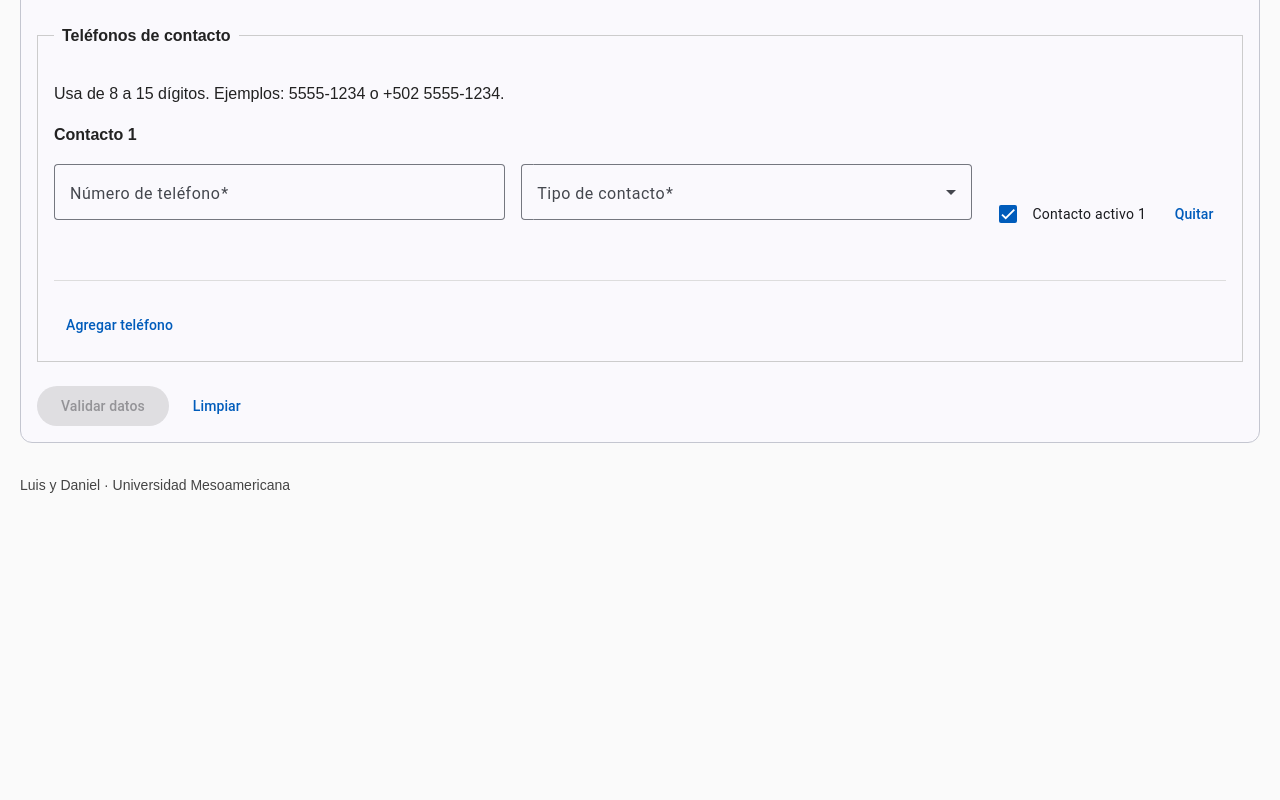
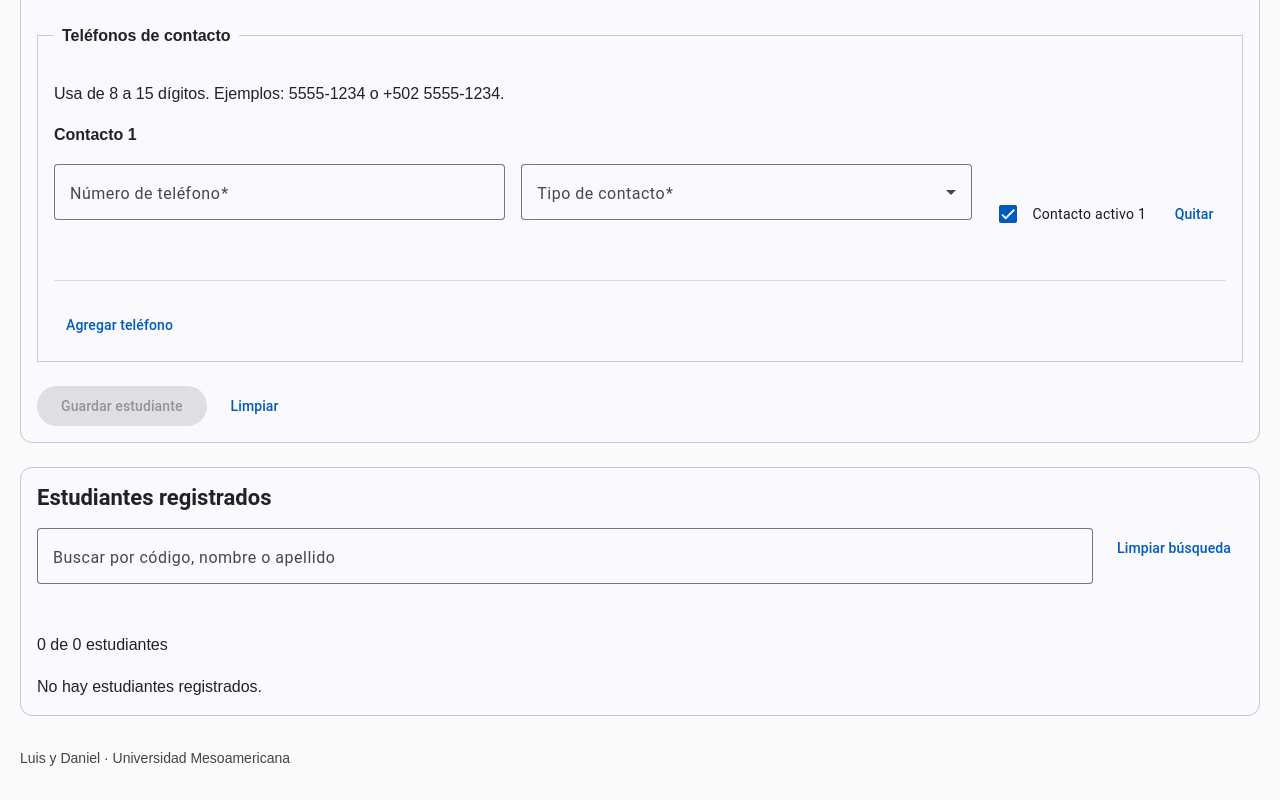
Before and after one commit to Luissss012/angular_proyecto_final_luis_daniel, an Angular app: page /estudiantes in a window 1280 px wide. Shown: the part 590-1390 px from the top of the page. Before the commit the page ends 1117 px from the top, so only its background shows below. Built offline with nearby package versions, Linux system fonts and the light colour scheme.

Commit message:
feat: guardar y buscar estudiantes

```diff
--- a/src/app/pages/estudiantes/estudiantes.css
+++ b/src/app/pages/estudiantes/estudiantes.css
@@ -75,3 +75,30 @@ legend {
 .telefono mat-form-field {
   margin-bottom: 24px;
 }
+
+.listado {
+  margin-top: 24px;
+}
+
+h2 {
+  margin: 0;
+  font-size: 22px;
+}
+
+.contenedor-tabla {
+  overflow-x: auto;
+}
+
+table {
+  width: 100%;
+}
+
+caption {
+  padding: 12px;
+  text-align: left;
+  font-weight: bold;
+}
+
+th, td {
+  padding: 12px;
+}
--- a/src/app/pages/estudiantes/estudiantes.html
+++ b/src/app/pages/estudiantes/estudiantes.html
@@ -16,7 +16,7 @@
     }
 
     <!-- Los controles HTML se conectan al FormGroup mediante formControlName. -->
-    <form [formGroup]="formulario" (ngSubmit)="validarFormulario()"
+    <form [formGroup]="formulario" (ngSubmit)="guardarEstudiante()"
       (input)="mensaje = ''" (change)="mensaje = ''" novalidate>
       <div class="campos">
         <mat-form-field appearance="outline">
@@ -106,7 +106,7 @@
       <div class="acciones">
         <button mat-flat-button type="submit"
           [disabled]="formulario.invalid || carreras.length === 0 || generos.length === 0 ||
-            (telefonos.length > 0 && tiposContacto.length === 0)">Validar datos</button>
+            (telefonos.length > 0 && tiposContacto.length === 0)">Guardar estudiante</button>
         <button mat-button type="button" (click)="limpiarFormulario()">Limpiar</button>
       </div>
     </form>
@@ -115,3 +115,60 @@
     }
   </mat-card-content>
 </mat-card>
+
+<mat-card appearance="outlined" class="listado">
+  <mat-card-header>
+    <mat-card-title><h2>Estudiantes registrados</h2></mat-card-title>
+  </mat-card-header>
+  <mat-card-content>
+    @if (errorListado) {
+      <div class="error-carga" role="alert">
+        <p>{{ errorListado }}</p>
+        <button mat-button type="button" (click)="cargarEstudiantes()">Reintentar listado</button>
+      </div>
+    } @else {
+      <div class="acciones">
+        <mat-form-field appearance="outline">
+          <mat-label>Buscar por código, nombre o apellido</mat-label>
+          <input matInput [formControl]="busqueda" type="search">
+        </mat-form-field>
+        <button mat-button type="button" (click)="busqueda.setValue('')">Limpiar búsqueda</button>
+      </div>
+      <p role="status">{{ estudiantesFiltrados.length }} de {{ estudiantes.length }} estudiantes</p>
+      @if (estudiantes.length === 0) {
+        <p>No hay estudiantes registrados.</p>
+      } @else if (estudiantesFiltrados.length === 0) {
+        <p>No se encontraron estudiantes con esa búsqueda.</p>
+      } @else {
+        <!-- La tabla puede desplazarse dentro de su contenedor en pantallas pequeñas. -->
+        <div class="contenedor-tabla" tabindex="0" role="region" aria-label="Listado de estudiantes">
+          <table mat-table [dataSource]="estudiantesFiltrados">
+            <caption>Datos de los estudiantes registrados</caption>
+            <ng-container matColumnDef="codigo">
+              <th mat-header-cell *matHeaderCellDef>Código</th>
+              <td mat-cell *matCellDef="let estudiante">{{ estudiante.codigo }}</td>
+            </ng-container>
+            <ng-container matColumnDef="nombres">
+              <th mat-header-cell *matHeaderCellDef>Nombres</th>
+              <td mat-cell *matCellDef="let estudiante">{{ estudiante.nombres }}</td>
+            </ng-container>
+            <ng-container matColumnDef="apellidos">
+              <th mat-header-cell *matHeaderCellDef>Apellidos</th>
+              <td mat-cell *matCellDef="let estudiante">{{ estudiante.apellidos }}</td>
+            </ng-container>
+            <ng-container matColumnDef="carrera">
+              <th mat-header-cell *matHeaderCellDef>Carrera</th>
+              <td mat-cell *matCellDef="let estudiante">{{ nombreCarrera(estudiante.carreraId) }}</td>
+            </ng-container>
+            <ng-container matColumnDef="correo">
+              <th mat-header-cell *matHeaderCellDef>Correo</th>
+              <td mat-cell *matCellDef="let estudiante">{{ estudiante.correo }}</td>
+            </ng-container>
+            <tr mat-header-row *matHeaderRowDef="columnas"></tr>
+            <tr mat-row *matRowDef="let fila; columns: columnas;"></tr>
+          </table>
+        </div>
+      }
+    }
+  </mat-card-content>
+</mat-card>
--- a/src/app/pages/estudiantes/estudiantes.ts
+++ b/src/app/pages/estudiantes/estudiantes.ts
@@ -6,20 +6,26 @@ import { MatCardModule } from '@angular/material/card';
 import { MatFormFieldModule } from '@angular/material/form-field';
 import { MatInputModule } from '@angular/material/input';
 import { MatSelectModule } from '@angular/material/select';
+import { MatTableModule } from '@angular/material/table';
+import { Estudiante } from '../../models/estudiante';
 import { OpcionCatalogo } from '../../models/opcion-catalogo';
 import { CatalogosService } from '../../services/catalogos.service';
 import { AlmacenamientoService } from '../../services/almacenamiento.service';
 import { fechaNacimientoValida, noSoloEspacios, numeroTelefonoValido } from '../../validators/estudiante.validators';
 
-/** Formulario de datos personales. El guardado se conecta en una entrega posterior. */
+/** Registro y búsqueda de estudiantes con persistencia mediante un servicio. */
 @Component({
   selector: 'app-estudiantes',
   imports: [ReactiveFormsModule, MatButtonModule, MatCardModule,
-    MatFormFieldModule, MatInputModule, MatSelectModule, MatCheckboxModule],
+    MatFormFieldModule, MatInputModule, MatSelectModule, MatCheckboxModule, MatTableModule],
   templateUrl: './estudiantes.html',
   styleUrl: './estudiantes.css',
 })
 export class Estudiantes implements OnInit {
+  estudiantes: Estudiante[] = [];
+  busqueda = new FormControl('', { nonNullable: true });
+  columnas = ['codigo', 'nombres', 'apellidos', 'carrera', 'correo'];
+  errorListado = '';
   carreras: OpcionCatalogo[] = [];
   generos: OpcionCatalogo[] = [];
   tiposContacto: OpcionCatalogo[] = [];
@@ -70,6 +76,7 @@ export class Estudiantes implements OnInit {
       }
     });
     this.cargarCatalogos();
+    this.cargarEstudiantes();
   }
 
   // Devuelve el arreglo para recorrerlo en HTML y modificar sus filas.
@@ -114,7 +121,29 @@ export class Estudiantes implements OnInit {
     });
   }
 
-  validarFormulario(): void {
+  cargarEstudiantes(): void {
+    this.errorListado = '';
+    try {
+      this.estudiantes = this.almacenamiento.obtenerEstudiantes();
+    } catch (error) {
+      this.errorListado = error instanceof Error ? error.message : 'No se pudo cargar el listado.';
+    }
+  }
+
+  // La búsqueda no modifica los registros: devuelve solo las coincidencias.
+  get estudiantesFiltrados(): Estudiante[] {
+    const texto = this.busqueda.value.trim().toLowerCase();
+    return this.estudiantes.filter(estudiante =>
+      estudiante.codigo.toLowerCase().includes(texto) ||
+      (estudiante.nombres + ' ' + estudiante.apellidos).toLowerCase().includes(texto));
+  }
+
+  nombreCarrera(carreraId: string): string {
+    const carrera = this.carreras.find(opcion => opcion.id === carreraId);
+    return carrera ? carrera.nombre : carreraId;
+  }
+
+  guardarEstudiante(): void {
     this.mensaje = '';
     // Reconsulta el código por si el almacenamiento cambió desde la última revisión.
     this.formulario.controls.codigo.updateValueAndValidity();
@@ -123,7 +152,39 @@ export class Estudiantes implements OnInit {
         (this.telefonos.length > 0 && this.tiposContacto.length === 0)) {
       return;
     }
-    this.mensaje = 'Los datos del estudiante son válidos. Esta prueba no guarda el estudiante.';
+    const valores = this.formulario.getRawValue();
+    // Comprobar que las selecciones aún pertenecen a los catálogos cargados.
+    if (!this.carreras.some(carrera => carrera.id === valores.carreraId) ||
+        !this.generos.some(genero => genero.id === valores.genero) ||
+        valores.telefonos.some(telefono => !this.tiposContacto.some(tipo => tipo.id === telefono.tipo))) {
+      this.errorAlmacenamiento = 'Selecciona opciones válidas en carrera, género y tipos de contacto.';
+      return;
+    }
+    try {
+      const estudiante: Estudiante = {
+        // El id interno permanece independiente del código estudiantil visible.
+        id: crypto.randomUUID(),
+        codigo: valores.codigo.trim().toUpperCase(),
+        nombres: valores.nombres.trim(),
+        apellidos: valores.apellidos.trim(),
+        fechaNacimiento: valores.fechaNacimiento,
+        genero: valores.genero,
+        correo: valores.correo.trim(),
+        direccion: valores.direccion.trim(),
+        municipio: valores.municipio.trim(),
+        carreraId: valores.carreraId,
+        telefonos: valores.telefonos.map(telefono => ({
+          numero: telefono.numero.trim(), tipo: telefono.tipo, activo: telefono.activo,
+        })),
+      };
+      this.almacenamiento.agregarEstudiante(estudiante);
+      // Solo limpiar y mostrar éxito después de que el servicio termine de guardar.
+      this.limpiarFormulario();
+      this.cargarEstudiantes();
+      this.mensaje = 'Estudiante registrado correctamente.';
+    } catch (error) {
+      this.errorAlmacenamiento = error instanceof Error ? error.message : 'No se pudo guardar el estudiante.';
+    }
   }
 
   limpiarFormulario(): void {
--- a/src/app/services/almacenamiento.service.ts
+++ b/src/app/services/almacenamiento.service.ts
@@ -21,6 +21,14 @@ export class AlmacenamientoService {
 
   obtenerInscripciones(): Inscripcion[] {
     return this.leerDatos().inscripciones;
+  }
+
+  agregarEstudiante(estudiante: Estudiante): void {
+    // Leer el estado actual evita reemplazar registros con una lista desactualizada.
+    const datos = this.leerDatos();
+    datos.estudiantes.push(estudiante);
+    // validarDatos comprueba códigos e identificadores únicos antes de escribir.
+    this.guardarDatos(datos);
   }
 
   guardarEstudiantes(estudiantes: Estudiante[]): void {
```
